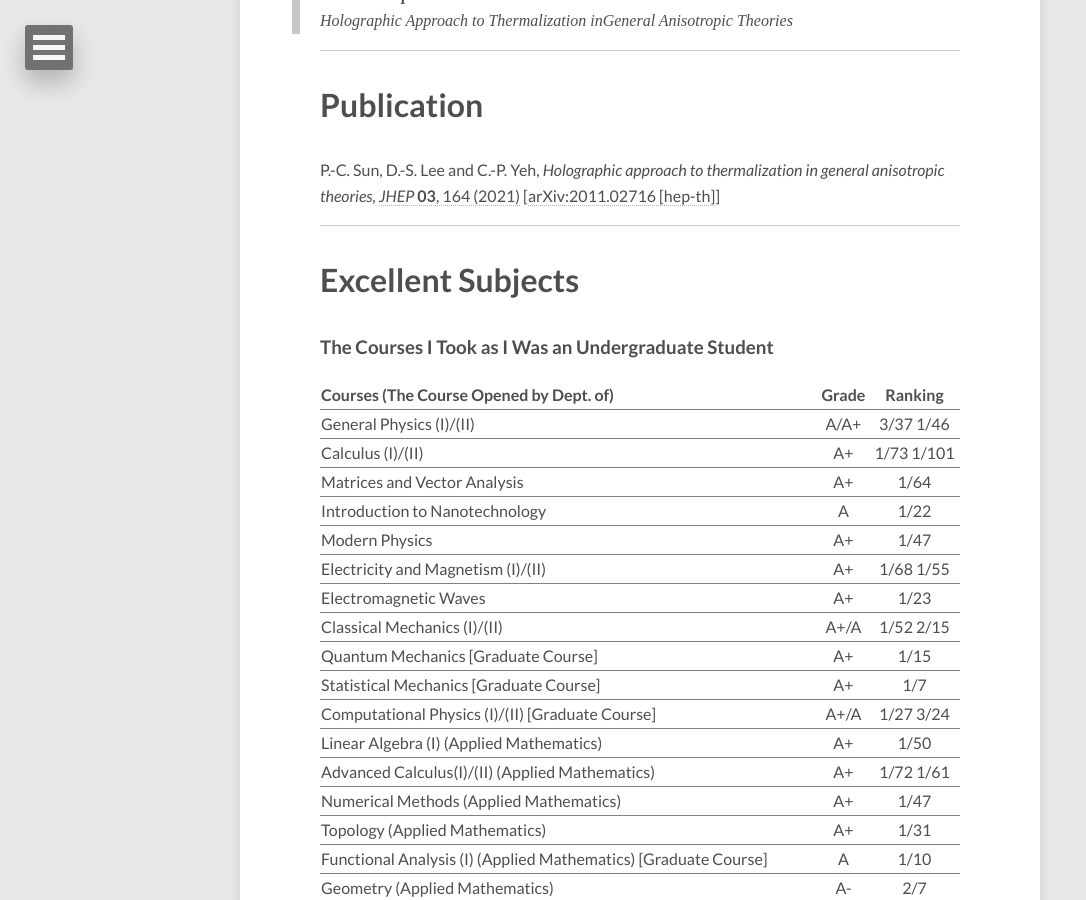
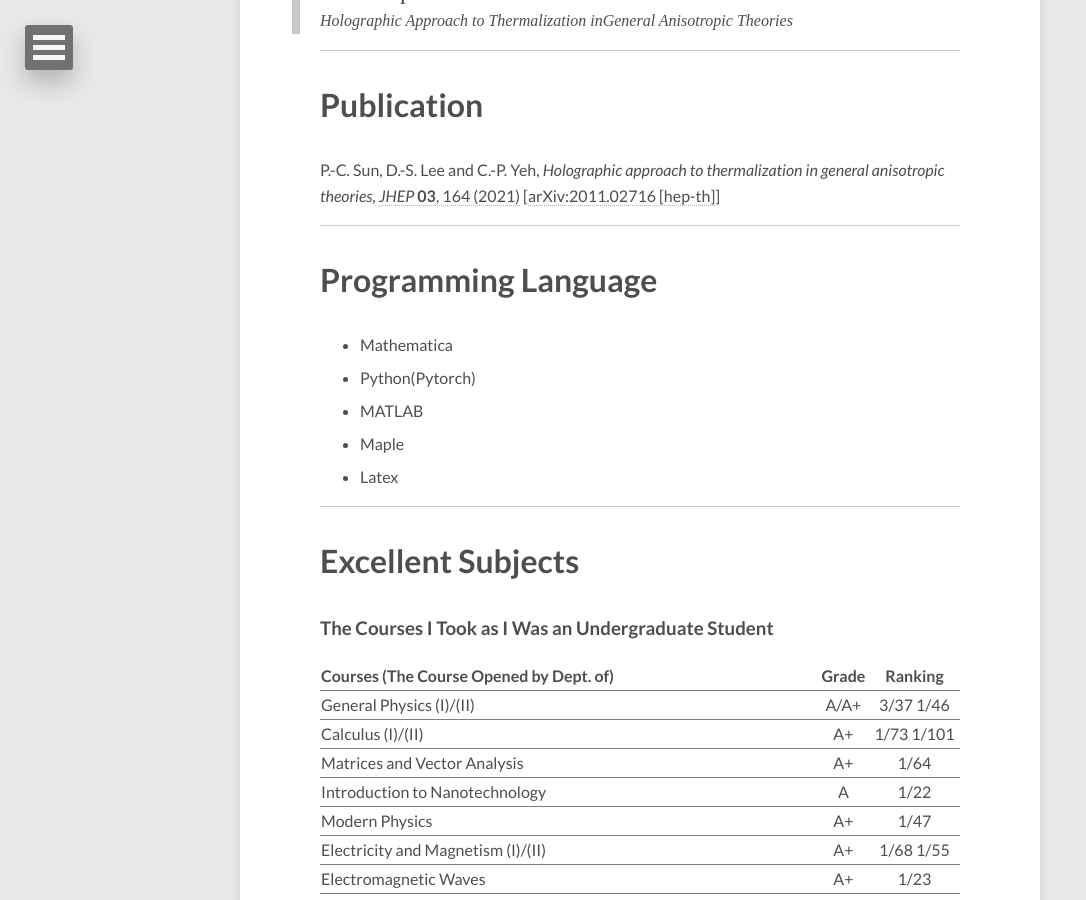
Before and after one commit to pochunsun/pochunsun.github.io, a Jekyll site: the page built from about/index.md, in a window 1280 px wide and 900 px high, scrolled down 900 px. Shown: the whole window, without its empty margins (0-1086 px from the left). Built offline with Jekyll 4.4.1, drawn with Linux system fonts in a browser that asks for light colours; nearby versions of some CDN libraries.

Commit message:
Update index.md

```diff
--- a/about/index.md
+++ b/about/index.md
@@ -26,6 +26,15 @@ modified: 2021-02-02
 
 # Publication
 P.-C. Sun, D.-S. Lee and C.-P. Yeh, *Holographic approach to thermalization in general anisotropic theories,* [*JHEP* **03**, 164 (2021)](https://doi.org/10.1007/JHEP03(2021)164) [[arXiv:2011.02716 [hep-th]](https://inspirehep.net/literature/1828509)]
+
+---
+
+# Programming Language
+- Mathematica
+- Python(Pytorch)
+- MATLAB
+- Maple
+- Latex
 
 ---
 
```
